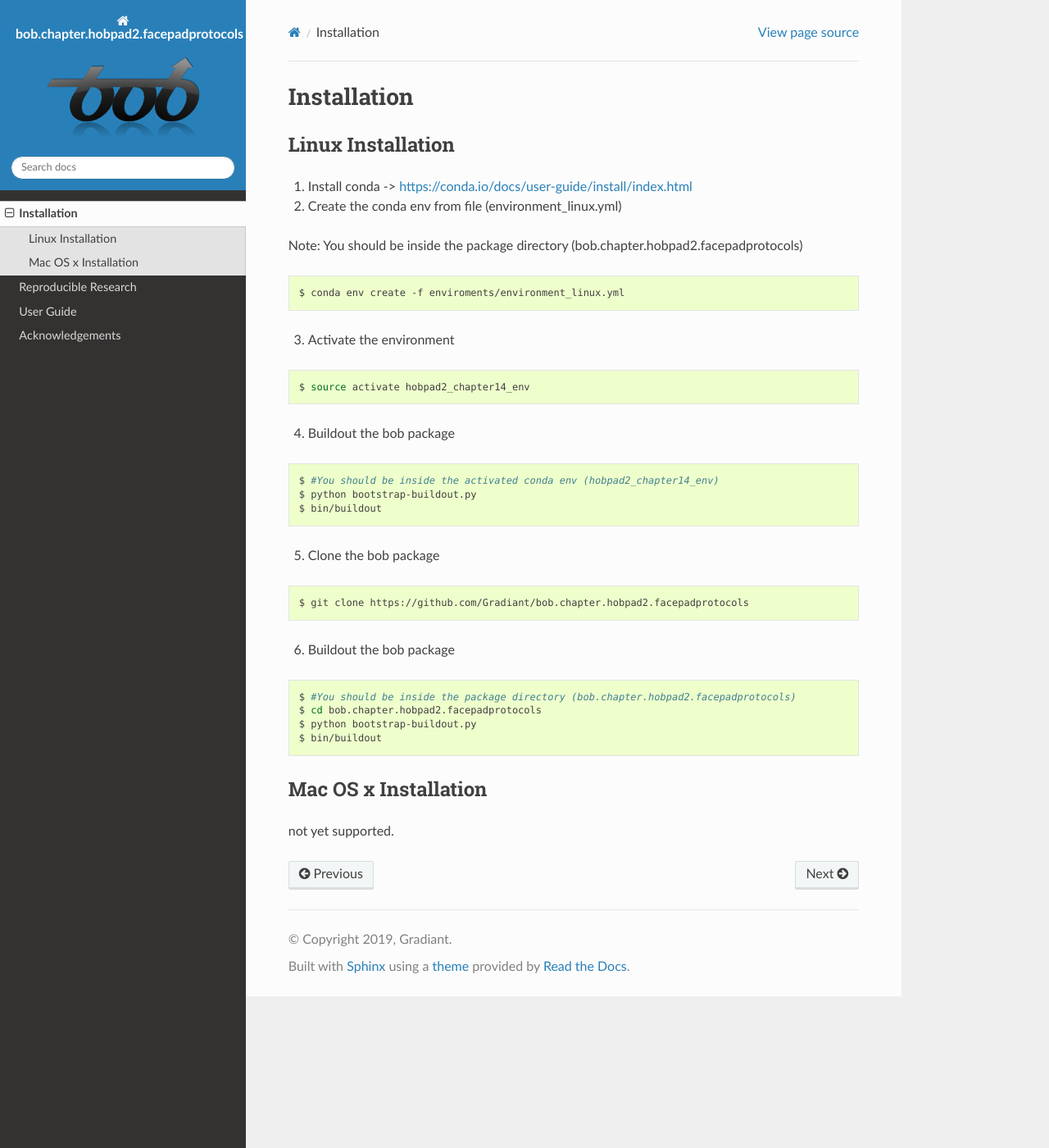
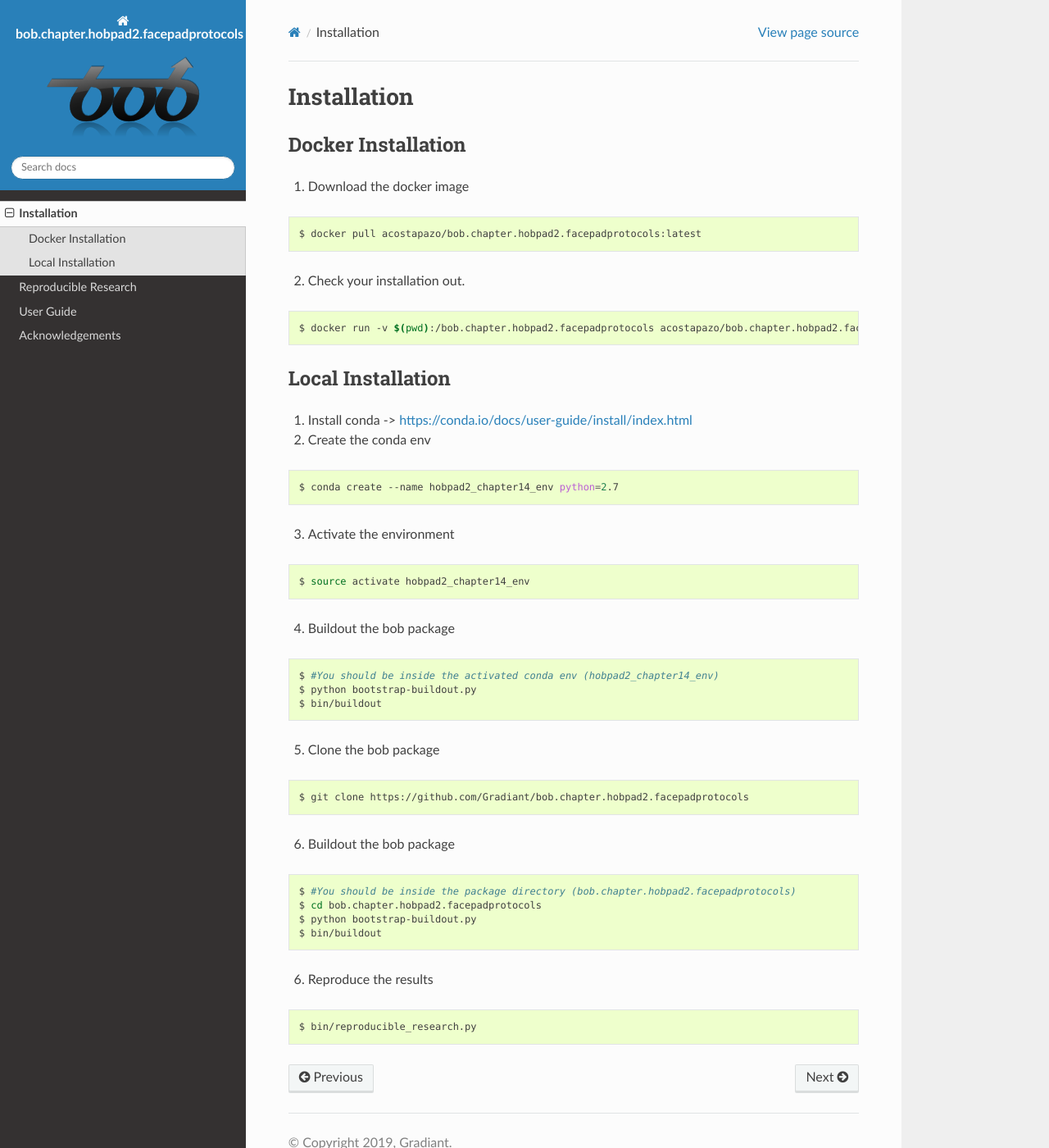
Before and after one commit to Gradiant/bob.chapter.hobpad2.facepadprotocols, a Sphinx documentation site: the page built from doc/installation.rst, in a window 1280 px wide and 1400 px high. Shown: the whole window at 82% size. Built offline with Sphinx 7.4.7 and the Read the Docs theme 2.0.0, drawn with Linux system fonts in a browser that asks for light colours; formulas are drawn with MathJax 3; the version number could not be read and is left out.

Commit message:
Updated doc

```diff
--- a/doc/installation.rst
+++ b/doc/installation.rst
@@ -5,18 +5,33 @@
 Installation
 ============
 
-Linux Installation
+Docker Installation
+-------------------
+
+1. Download the docker image
+
+.. code-block:: sh
+
+    $ docker pull acostapazo/bob.chapter.hobpad2.facepadprotocols:latest
+
+2. Check your installation out.
+
+
+.. code-block:: sh
+
+    $ docker run -v $(pwd):/bob.chapter.hobpad2.facepadprotocols acostapazo/bob.chapter.hobpad2.facepadprotocols:latest bin/bash -c "cd bob.chapter.hobpad2.facepadprotocols; ./ci.sh; ./rr.sh"
+
+
+Local Installation
 ------------------
 
 1. Install conda -> https://conda.io/docs/user-guide/install/index.html
 
-2. Create the conda env from file (environment_linux.yml)
-
-Note: You should be inside the package directory (bob.chapter.hobpad2.facepadprotocols)
+2. Create the conda env
 
 .. code-block:: sh
 
-    $ conda env create -f enviroments/environment_linux.yml
+    $ conda create --name hobpad2_chapter14_env python=2.7
 
 3. Activate the environment
 
@@ -48,7 +63,8 @@ Note: You should be inside the package directory (bob.chapter.hobpad2.facepadpro
     $ python bootstrap-buildout.py
     $ bin/buildout
 
+6. Reproduce the results
 
-Mac OS x Installation
----------------------
-not yet supported.
+.. code-block:: sh
+
+    $ bin/reproducible_research.py
```
Also changed, not shown: README.md (+2 -2 lines).
